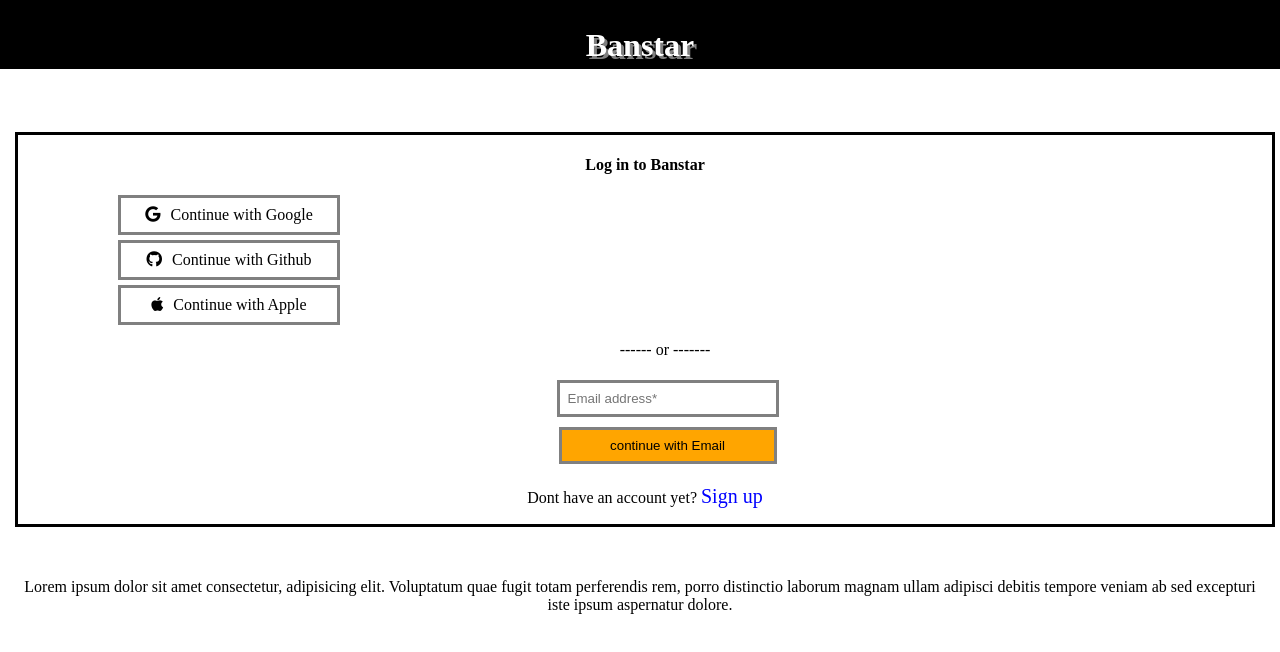
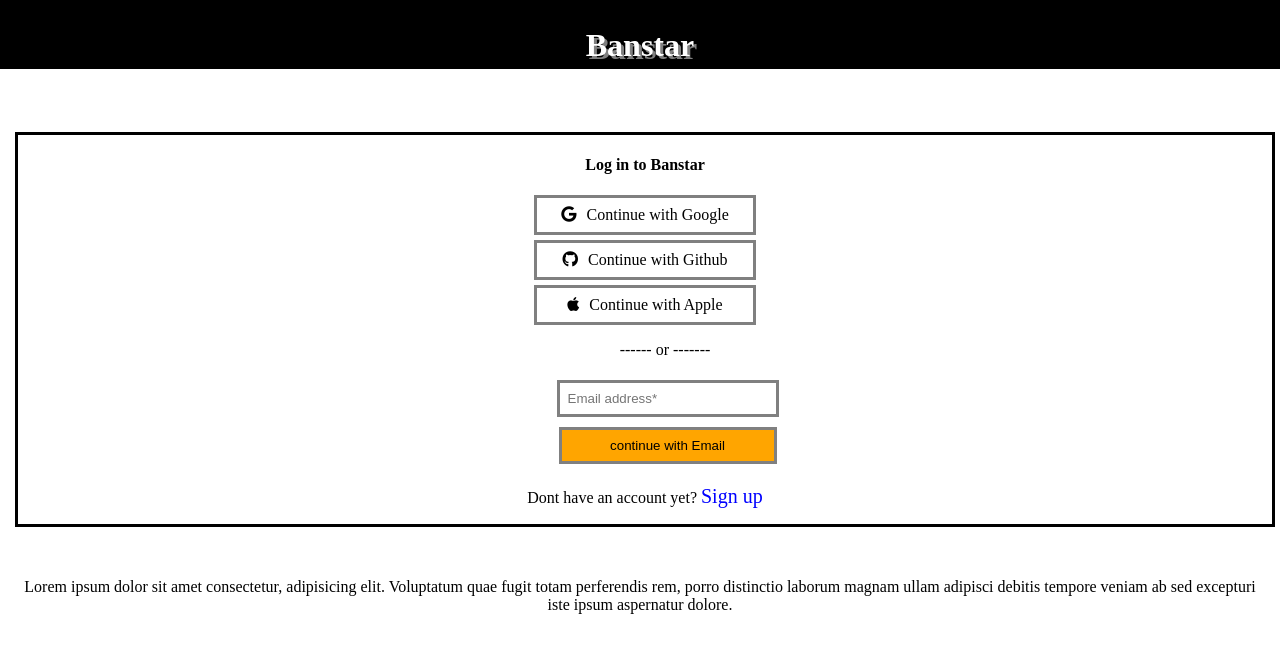
Before and after one commit to DevSwapna/banstar, a plain HTML site: page index.html in a window 1280 px wide. Drawn offline with Linux system fonts and the light colour scheme.

Commit message:
Update style.css

```diff
--- a/style.css
+++ b/style.css
@@ -11,8 +11,8 @@ div{
     width: 200px;
     margin: 5px;
     padding: 8px;
-    margin-left: 100px;
-    margin-right: 150px;
+    margin-left: auto;
+    margin-right: auto;
 
 
 }
```
